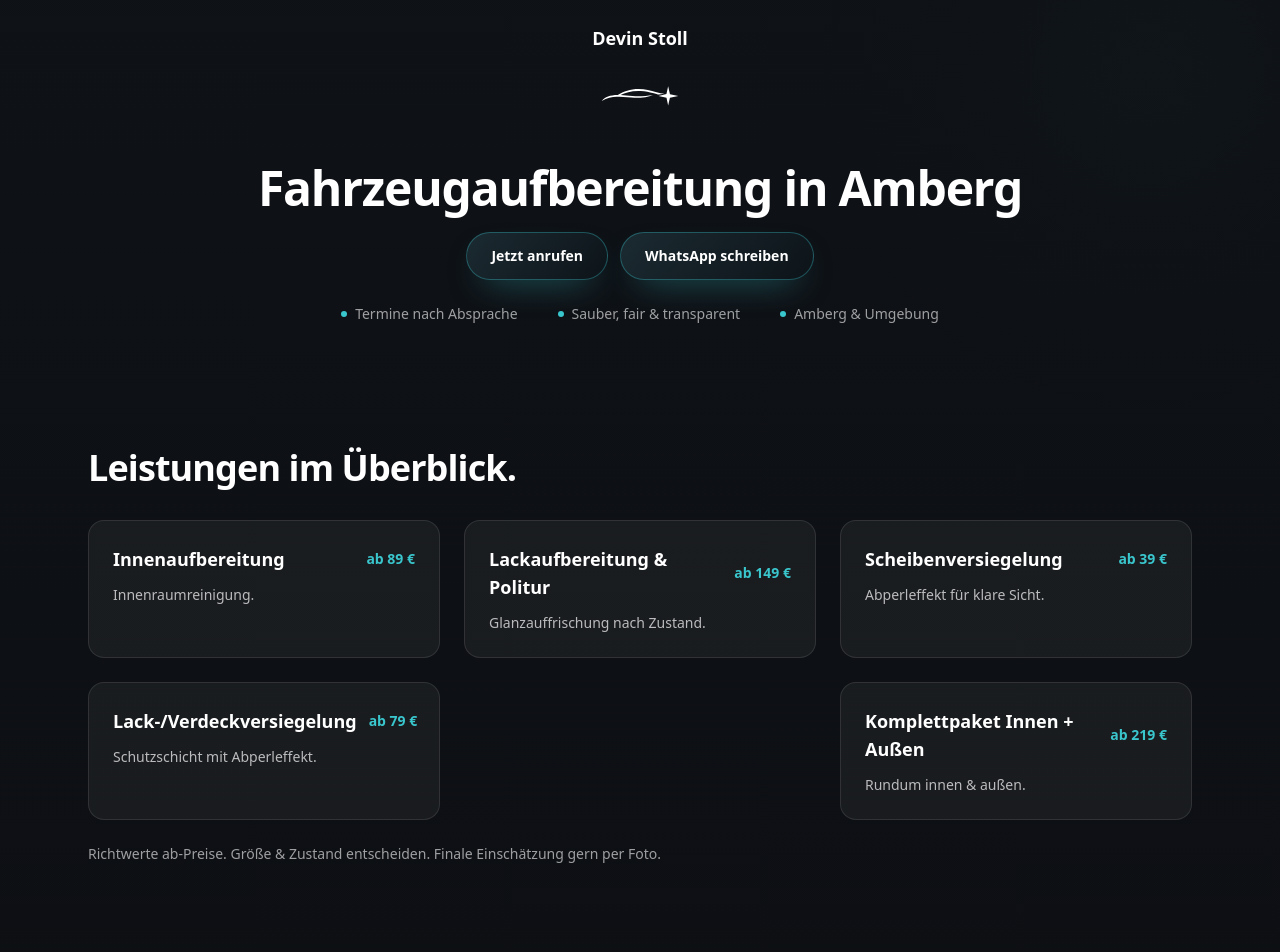
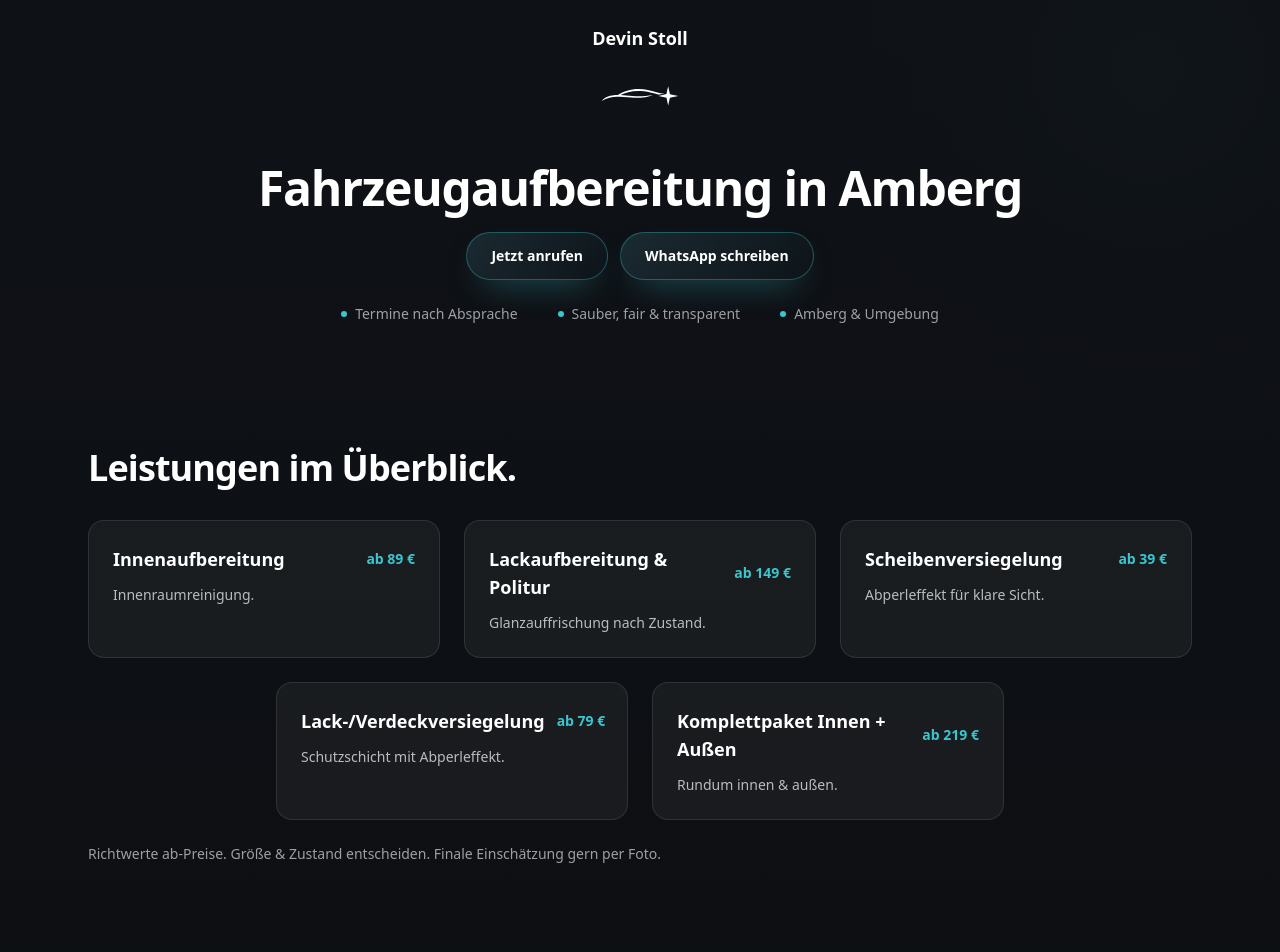
Before and after one commit to wnngxnf8tn-hub/devinstoll, a Next.js app: page / in a window 1280 px wide. Shown: the top 952 px of the page. Built offline with nearby package versions, Linux system fonts and the light colour scheme.

Commit message:
Center last two service cards as middle row on xl

```diff
--- a/src/app/page.tsx
+++ b/src/app/page.tsx
@@ -159,17 +159,23 @@ export default function Home() {
           title="Leistungen im Überblick."
           className="pt-14 md:pt-20"
         >
-          <div className="grid gap-6 md:grid-cols-2 xl:grid-cols-3">
+          <div className="grid gap-6 md:grid-cols-2 xl:grid-cols-6">
             {siteConfig.services.map((service, index) => {
+              const needsCenteredLastRow = siteConfig.services.length % 3 === 2;
+              const isSecondLastItem = index === siteConfig.services.length - 2;
               const isLastItem = index === siteConfig.services.length - 1;
-              const needsCenteredLastRow = siteConfig.services.length % 3 === 2;
+              const centeredRowClass = needsCenteredLastRow
+                ? isSecondLastItem
+                  ? "xl:col-start-2"
+                  : isLastItem
+                    ? "xl:col-start-4"
+                    : ""
+                : "";
 
               return (
                 <div
                   key={service.title}
-                  className={`rounded-2xl border border-white/10 bg-white/5 p-6 transition hover:border-white/30 hover:bg-white/10 ${
-                    needsCenteredLastRow && isLastItem ? "xl:col-start-3" : ""
-                  }`.trim()}
+                  className={`rounded-2xl border border-white/10 bg-white/5 p-6 transition hover:border-white/30 hover:bg-white/10 xl:col-span-2 ${centeredRowClass}`.trim()}
                 >
                 <div className="flex items-center justify-between gap-3">
                   <h3 className="text-lg font-semibold text-white">
```
